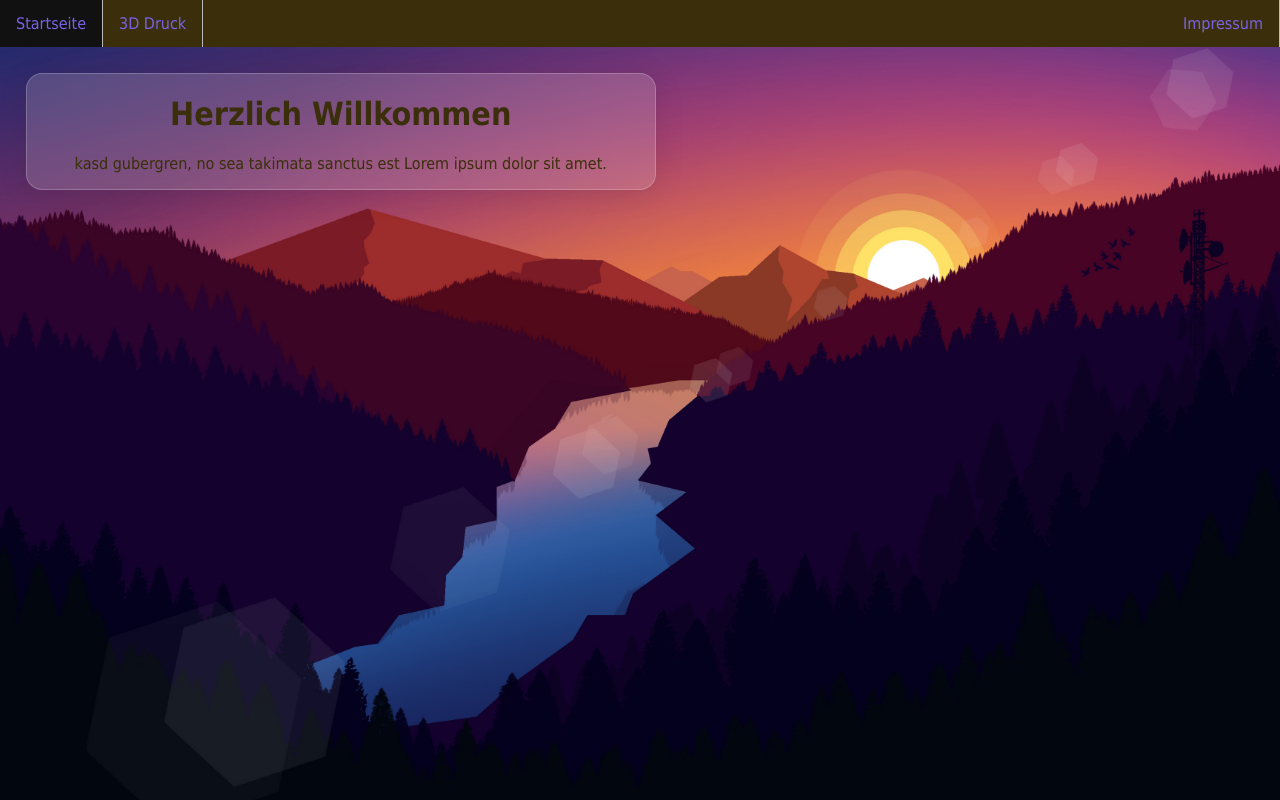
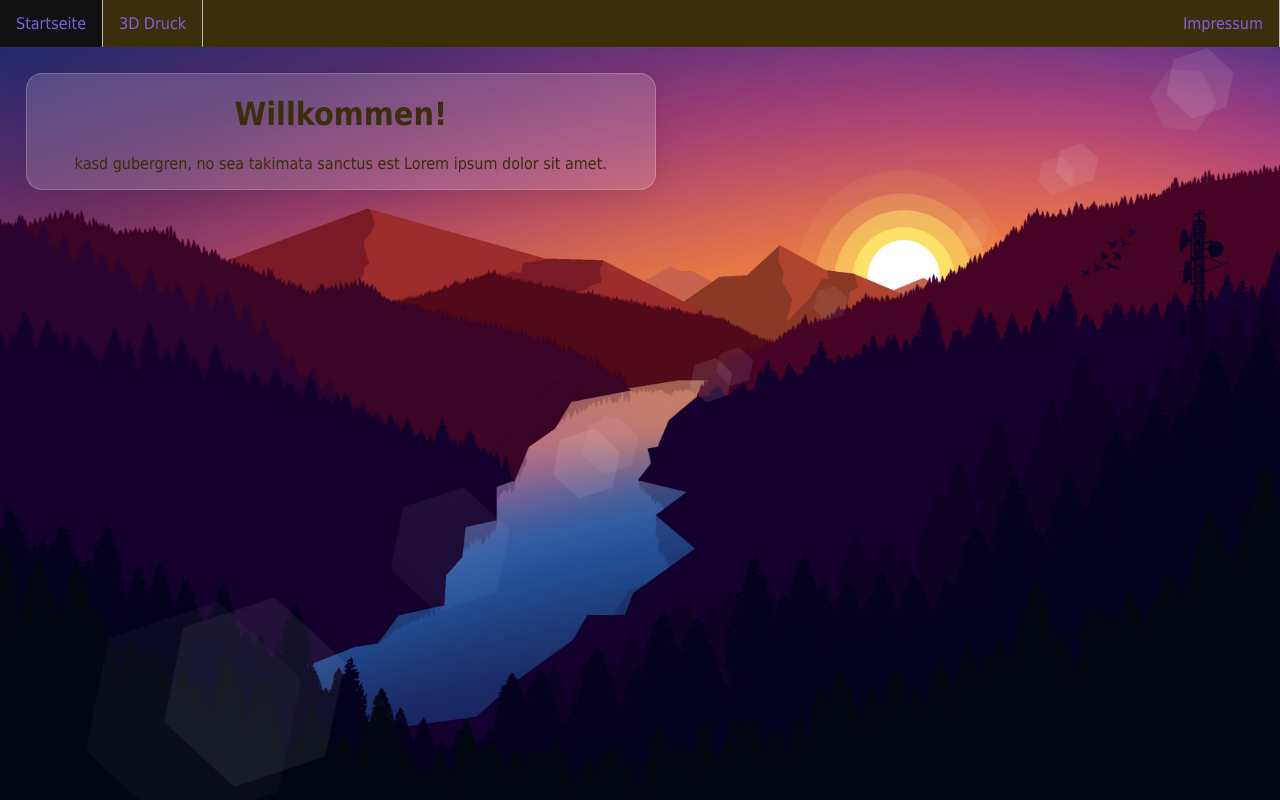
Before and after one commit to ocdaederus/html, a plain HTML site: page index.html in a window 1280 px wide. Drawn offline with Linux system fonts and the light colour scheme.

Commit message:
some updates

```diff
--- a/css/index.css
+++ b/css/index.css
@@ -16,7 +16,7 @@
     margin: 0;
     /* margin-bottom: 5em; */
     height: fit-content;
-    width: auto;
+    /* width: 500px; */
     /* backdrop-filter: blur(5em); */
 
     /* From https://css.glass */
@@ -46,6 +46,7 @@
 .container {
     padding: 4%;
     position: absolute;
+    text-align: center;
 }
 
 /* tablet devices */
@@ -53,6 +54,7 @@
     .container {
         padding: 3%;
         position: absolute;
+        text-align: center;
     }
 }
 
@@ -61,5 +63,6 @@
     .container {
         padding: 2%;
         position: absolute;
+        text-align: center;
     }
 }
--- a/index.html
+++ b/index.html
@@ -26,7 +26,7 @@
 
         <div id="yellow">
 
-            <h1>Herzlich Willkommen</h1>
+            <h1>Willkommen!</h1>
 
             <p class="grenze">
                 kasd gubergren, no sea takimata sanctus est Lorem ipsum dolor sit amet.
```
Also changed, not shown: impressum.html (+0 -1 lines), 1 other file.
